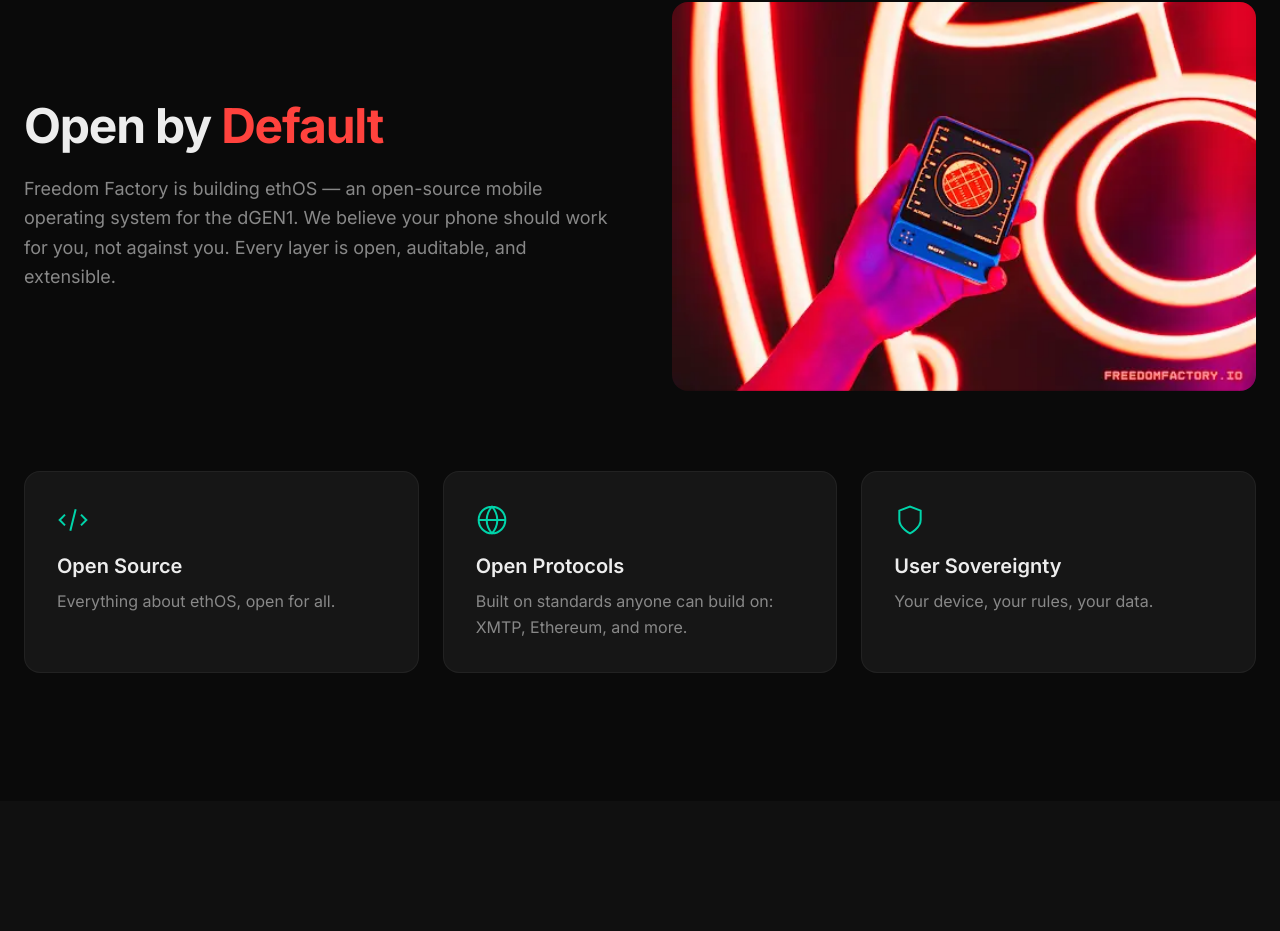
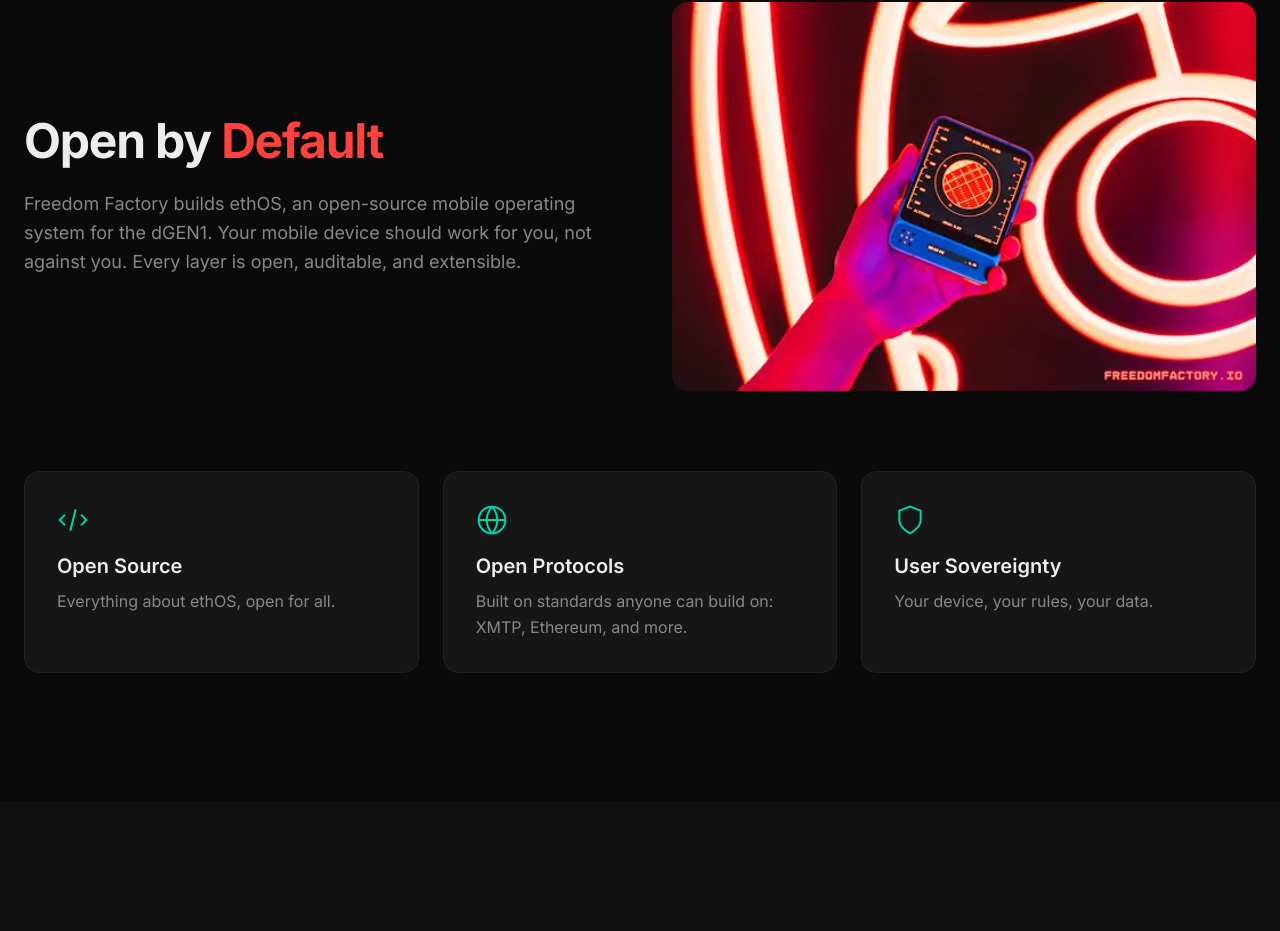
Before and after one commit to EthereumPhone/FreedomFactorySite, a Next.js app: page / in a window 1280 px wide. Shown: the part 926-1857 px from the top of the page. Built offline with nearby package versions, Linux system fonts and the light colour scheme.

Commit message:
Update Vision.tsx

```diff
--- a/src/components/Vision.tsx
+++ b/src/components/Vision.tsx
@@ -40,8 +40,8 @@
               Open by <span className="text-accent">Default</span>
             </h2>
             <p className="mt-6 text-lg text-muted leading-relaxed">
-              Freedom Factory is building ethOS — an open-source mobile operating
-              system for the dGEN1. We believe your phone should work for you,
+              Freedom Factory builds ethOS, an open-source mobile operating
+              system for the dGEN1. Your mobile device should work for you,
               not against you. Every layer is open, auditable, and extensible.
             </p>
           </div>
```
